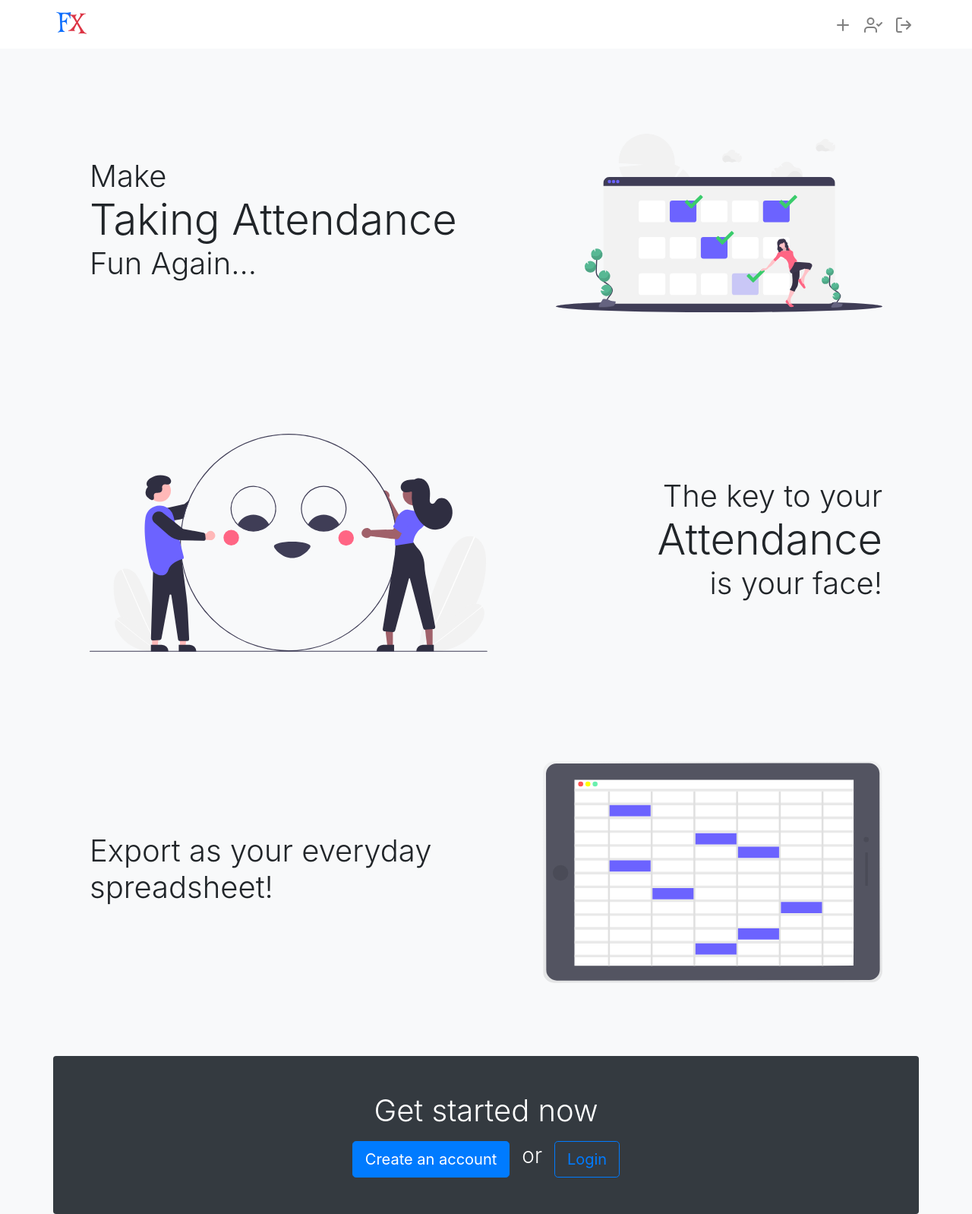
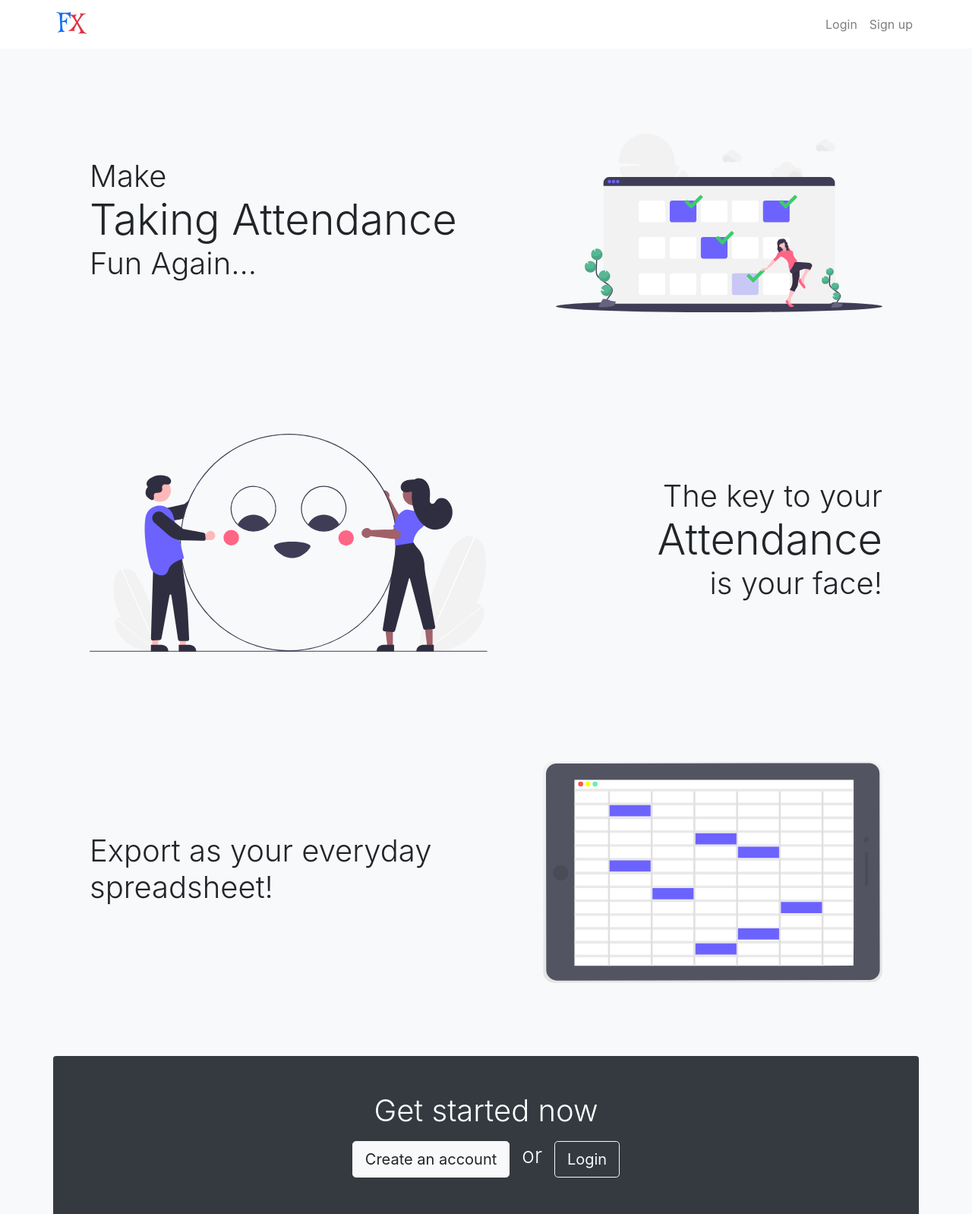
Before and after one commit to adityamurali155/FaceTimeX, a Flask app: page / in a window 1280 px wide. Shown: the whole page at 76% size. Run offline with Flask 2, Linux system fonts and the light colour scheme; parts of the project's set-up code (start-up, migrations or seed data) failed here and were passed over; some libraries are stand-ins or nearby versions.

Commit message:
add login, signup forms

```diff
--- a/app/templates/header.html
+++ b/app/templates/header.html
@@ -1,5 +1,5 @@
 <nav class="navbar navbar-expand navbar-light bg-white">
-    <div class="container">
+    <header class="container">
         <a class="navbar-brand p-0" href="{{ url_for('index') }}">
             <svg style="vertical-align: middle;" width="48" height="48" viewBox="0 0 24 24" fill="none"
                 xmlns="http://www.w3.org/2000/svg">
@@ -13,7 +13,7 @@
 
         </a>
         <ul class="navbar-nav ml-auto">
-            {% if not current_user.is_authenticated %}
+            {% if current_user.is_authenticated %}
             <li class="nav-item">
                 <a class="nav-link" href="#" data-toggle="tooltip" title="Create attendance">
                     <svg width="24" stroke="currentColor" stroke-width="2" fill="none" stroke-linecap="round"
@@ -53,5 +53,5 @@
             </li>
             {% endif %}
         </ul>
-    </div>
+    </header>
 </nav>
--- a/app/templates/index.html
+++ b/app/templates/index.html
@@ -1,8 +1,8 @@
 {% extends "layout.html" %}
 
 {% block content %}
-{% include "header.html" %}
-<main class="d-flex flex-column bg-light">
+<main class="d-flex min-vh-100 flex-column bg-light">
+    {% include "header.html" %}
     <section class="mt-5 container d-flex flex-column-reverse flex-lg-row align-items-center p-3 p-md-5">
         <div class="flex-grow-1 mx-auto my-5">
             <h1 class="display-6 font-weight-light">
@@ -279,12 +279,12 @@
         </div>
     </section>
     <section
-        class="mt-5 container d-flex flex-column justify-content-center align-items-center p-3 p-md-5 bg-dark text-white rounded">
+        class="mt-5 container d-flex flex-column justify-content-center align-items-center p-3 p-md-5 bg-dark text-white rounded-top">
         <h1 class="display-6 font-weight-light text-center">Get started now</h1>
         <div class="mt-2 d-flex justify-content-center align-items-center">
-            <a class="btn btn-primary btn-lg" href="/signup">Create an account</a>
+            <a class="btn btn-light btn-lg" href="/signup">Create an account</a>
             <span class="px-3 h3 font-weight-light">or</span>
-            <a class="btn btn-outline-primary btn-lg" href="/login">Login</a>
+            <a class="btn btn-outline-light btn-lg" href="/login">Login</a>
         </div>
     </section>
 </main>
```
Also changed, not shown: app/templates/login.html (+24 -2 lines), app/templates/signup.html (+22 -2 lines).
